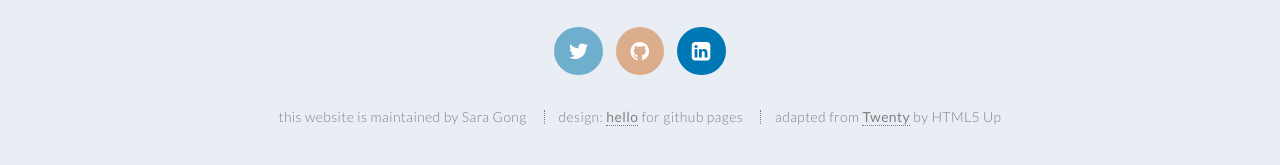
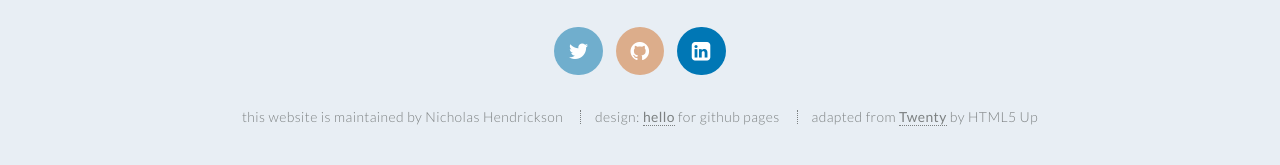
Before and after one commit to ankh16/ankh16.github.io, a Jekyll site: the page built from index.md, in a window 1280 px wide and 900 px high, scrolled down 5491 px. Shown: the part 707-872 px from the top of the window. Built offline with Jekyll 4.4.1, drawn with Linux system fonts in a browser that asks for light colours; part of the change alters nothing that is shown.

Commit message:
Update _config.yml

```diff
--- a/_config.yml
+++ b/_config.yml
@@ -1,10 +1,10 @@
 # _config.yml
 
 # required, replace with your own information -----
-title: Hello for Github Pages
-author: Sara Gong
+title: Aeviternity
+author: Nicholas Hendrickson
 description: >
-  A minimalist template for designing a personal GitHub Pages website - without typing a single line of code.
+  Aev website template.
 baseurl: ""
 
 plugins:
```
